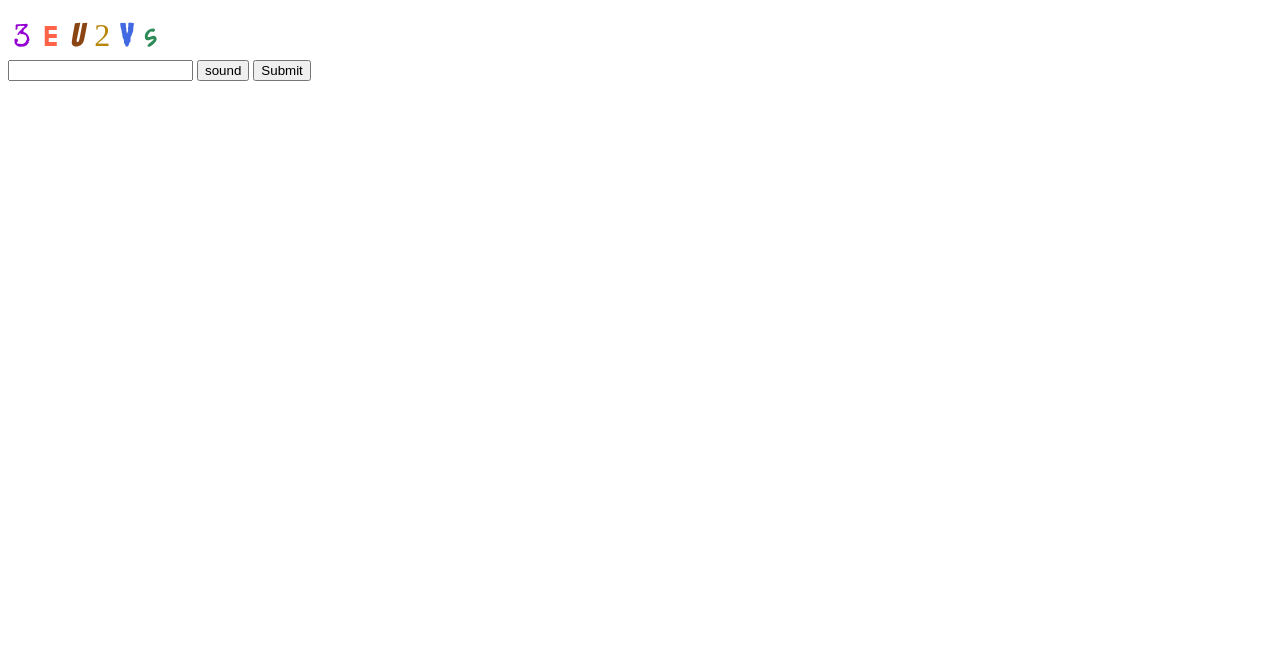
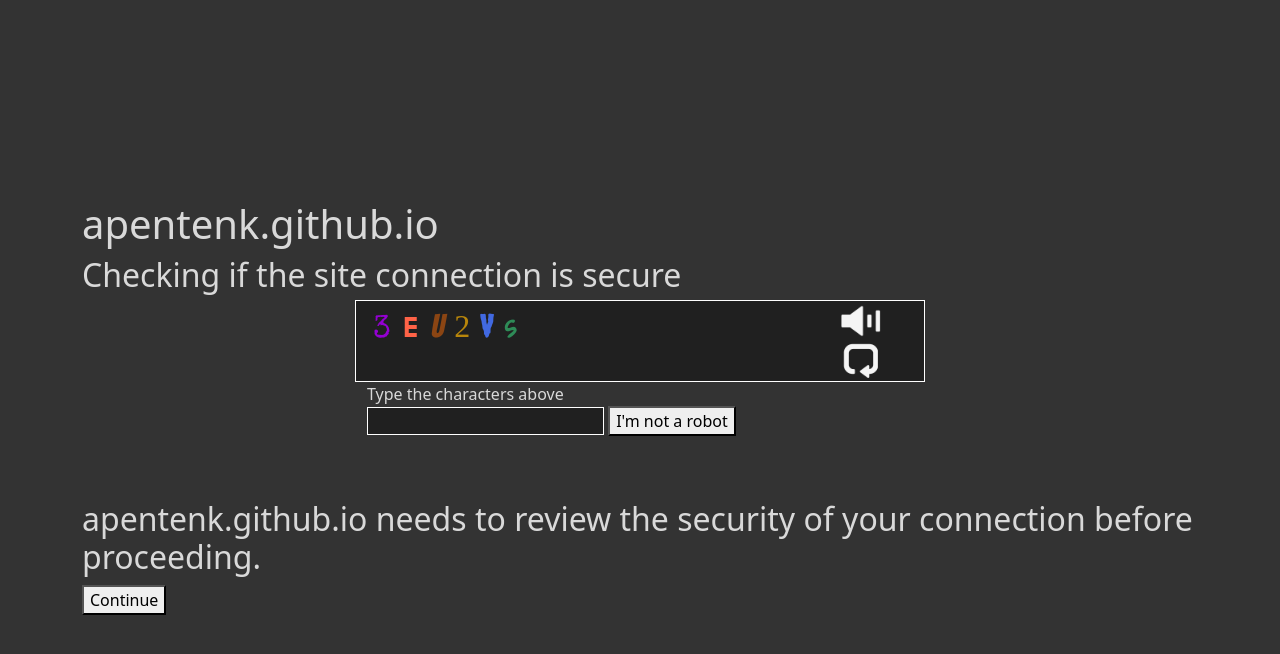
Before and after one commit to apentenk/Captcha, a plain HTML site: page index.html in a window 1280 px wide. Drawn offline with nearby package versions, Linux system fonts and the light colour scheme; a web font is replaced by a local one.

Commit message:
updated styling

```diff
--- a/index.html
+++ b/index.html
@@ -1,16 +1,62 @@
 <!DOCTYPE html>
 <html lang="en">
+
 <head>
   <meta charset="utf-8">
   <title>Are you a robot?</title>
-    <link rel="stylesheet" href="css/style.css">
+  <link rel="stylesheet" href="style/style.css">
+  <link href="https://cdn.jsdelivr.net/npm/bootstrap@5.3.3/dist/css/bootstrap.min.css" rel="stylesheet"
+    integrity="sha384-QWTKZyjpPEjISv5WaRU9OFeRpok6YctnYmDr5pNlyT2bRjXh0JMhjY6hW+ALEwIH" crossorigin="anonymous">
 </head>
-  <body>
-    <div id="generated">
+
+<body class="container dark">
+  <div class="row h-100">
+    <main class="col my-auto h-50">
+      <div class="row h-25">
+        <div>
+          <h1>apentenk.github.io</h1>
         </div>
-    <input type="text" name="captcha" id="captcha">
-    <button id="tts">sound</button>
-    <button>Submit</button>
+        <div>
+          <h2>Checking if the site connection is secure</h2>
+        </div>
+      </div>
+      <div class="row h-50">
+        <div class="w-50 mx-auto">
+          <div class="row captcha-container dark">
+            <div id="generated" class="col-10">
+
+            </div>
+            <div class="col-2">
+              <div id="tts"><img src="img/tts-dark.png" width="40px"></div>
+              <div id="reset"><img src="img/reset-dark.png" width="40px"></div>
+            </div>
+          </div>
+          <div>
+            <div>
+              <label for="captcha">Type the characters above</label>
+            </div>
+            <div>
+              <input class="dark" type="text" name="captcha" id="captcha">
+
+              <button>I'm not a robot</button>
+            </div>
+          </div>
+        </div>
+      </div>
+      <div class="row h-25">
+        <div>
+          <h2 class="captcha_message">
+            apentenk.github.io needs to review the security of your connection before proceeding.
+          </h2>
+        </div>
+        <div>
+          <button class="continue">Continue</button>
+        </div>
+      </div>
+
+    </main>
+  </div>
   <script src="script/script.js" type="module"></script>
 </body>
+
 </html>
--- a/css/style.css
+++ b/style/style.css
@@ -1,4 +1,19 @@
 @import url('https://fonts.googleapis.com/css2?family=Bangers&family=Creepster&family=Rubik+Bubbles&family=Shadows+Into+Light&family=Silkscreen:wght@400;700&family=Special+Elite&display=swap');
+
+body{
+    height: 100vh;
+}
+
+body.dark{
+    background-color: #333333;
+    color: #D9D9D9;
+}
+
+input.dark,
+.captcha-container.dark{
+    background-color: #202020;
+    border: 1px solid #FFFFFF;
+}
 
 span{
     font-size: xx-large;
```
Also changed, not shown: img/correct.png (added), img/dark-mode.png (added), img/incorrect.png (added), img/light-mode.png (added), img/loading.png (added), img/reset-dark.png (added), img/reset-light.png (added), img/tts-dark.png (added), img/tts-light.png (added). Lines whose indentation alone changed are shown as unchanged.
